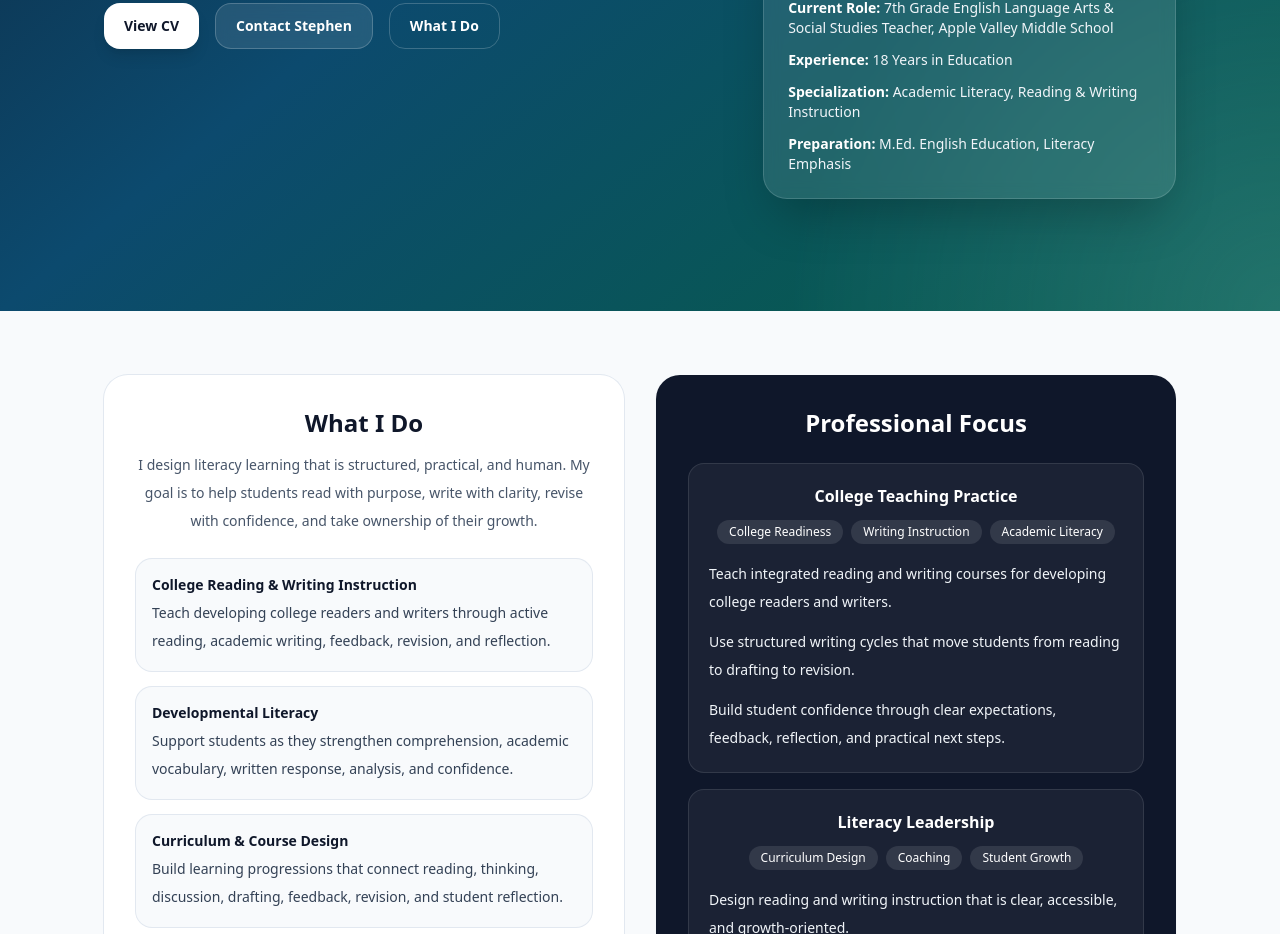
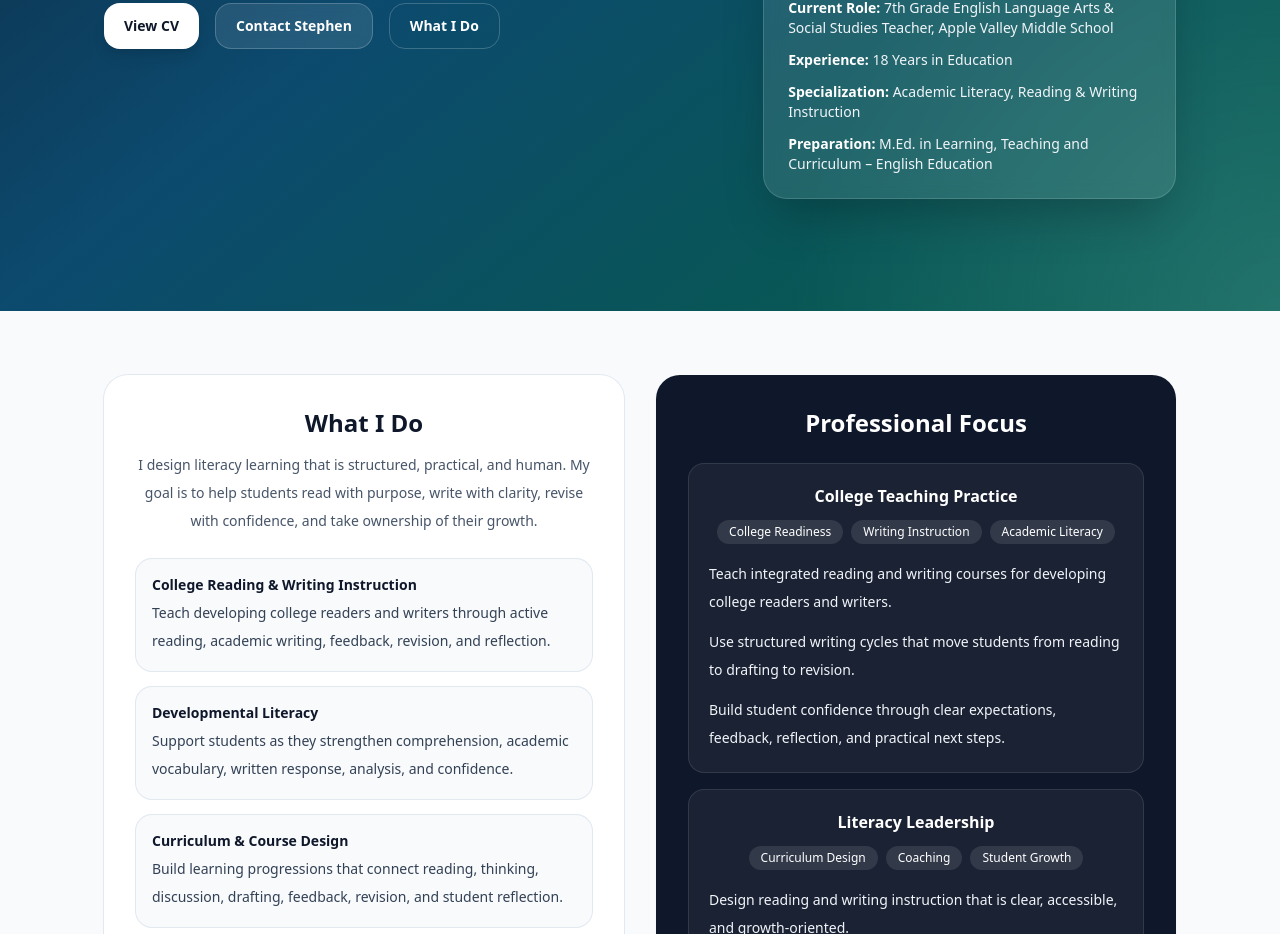
Before and after one commit to profscott311/mrscott-vitae, a Next.js app: page / in a window 1280 px wide. Shown: the part 820-1754 px from the top of the page. Built offline with nearby package versions, Linux system fonts and the light colour scheme.

Commit message:
Correct master's degree in hero Quick Snapshot

```diff
--- a/app/page.jsx
+++ b/app/page.jsx
@@ -301,7 +301,7 @@ export default function ProfessionalPortfolioLandingPage() {
                   <p><span className="font-semibold text-white">Current Role:</span> 7th Grade English Language Arts & Social Studies Teacher, Apple Valley Middle School</p>
                   <p><span className="font-semibold text-white">Experience:</span> 18 Years in Education</p>
                   <p><span className="font-semibold text-white">Specialization:</span> Academic Literacy, Reading & Writing Instruction</p>
-                  <p><span className="font-semibold text-white">Preparation:</span> M.Ed. English Education, Literacy Emphasis</p>
+                  <p><span className="font-semibold text-white">Preparation:</span> M.Ed. in Learning, Teaching and Curriculum – English Education</p>
                 </div>
               </div>
             </div>
```
